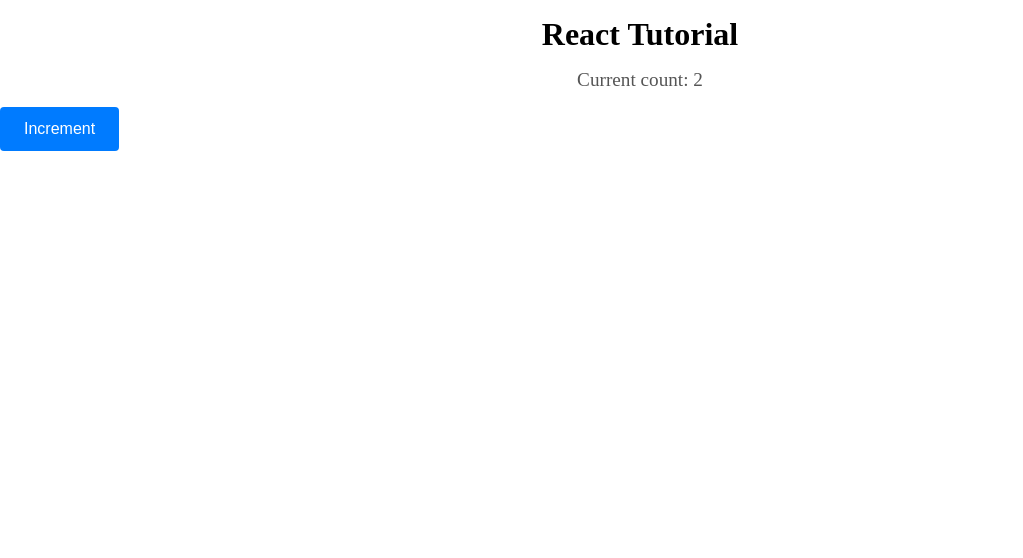
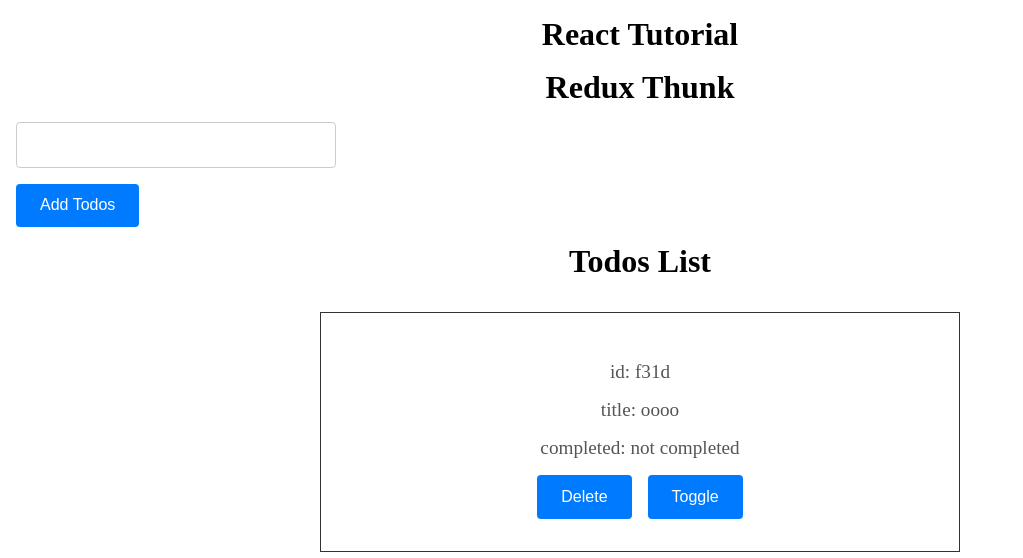
Before and after one commit to Tausifqureshi/React_Revision, a React (Vite) app: page /post in a window 1280 px wide. Shown: the top 558 px of the page, without its empty margins (0-1023 px from the left). Built offline with nearby package versions, Linux system fonts and the light colour scheme; data requests are answered from the project's data file.

Commit message:
Updated Thunk

```diff
--- a/package.json
+++ b/package.json
@@ -16,6 +16,7 @@
     "@tanstack/react-query-devtools": "^5.77.2",
     "axios": "^1.7.7",
     "date-fns": "^4.1.0",
+    "esbuild": "^0.25.10",
     "json-server": "^1.0.0-beta.3",
     "react": "^18.3.1",
     "react-dom": "^18.3.1",
--- a/src/App.jsx
+++ b/src/App.jsx
@@ -53,7 +53,7 @@ function toggleHandler(){
       {/* <PropsChap /> */}
 
       {/*useState Hook-component-file start  */}
-      <UseStateChap />
+      {/* <UseStateChap /> */}
       {/* <PreviousState /> */}
       {/* <StateExampleArray /> */}
       {/* <StateExampleObject /> */}
@@ -109,7 +109,7 @@ function toggleHandler(){
       {/* <Redux />/ */}
 
       {/* Redux Thunk File use */}
-      {/* <ReduxThunk /> */}
+      <ReduxThunk />
 
       {/* React Query File use */}
       {/* <ReactQuery /> */}
```
Also changed, not shown: src/Redux Thunk/ListTodos.jsx (line endings or trailing spaces), 1 other file (tests, documents, lock files or other folders).
